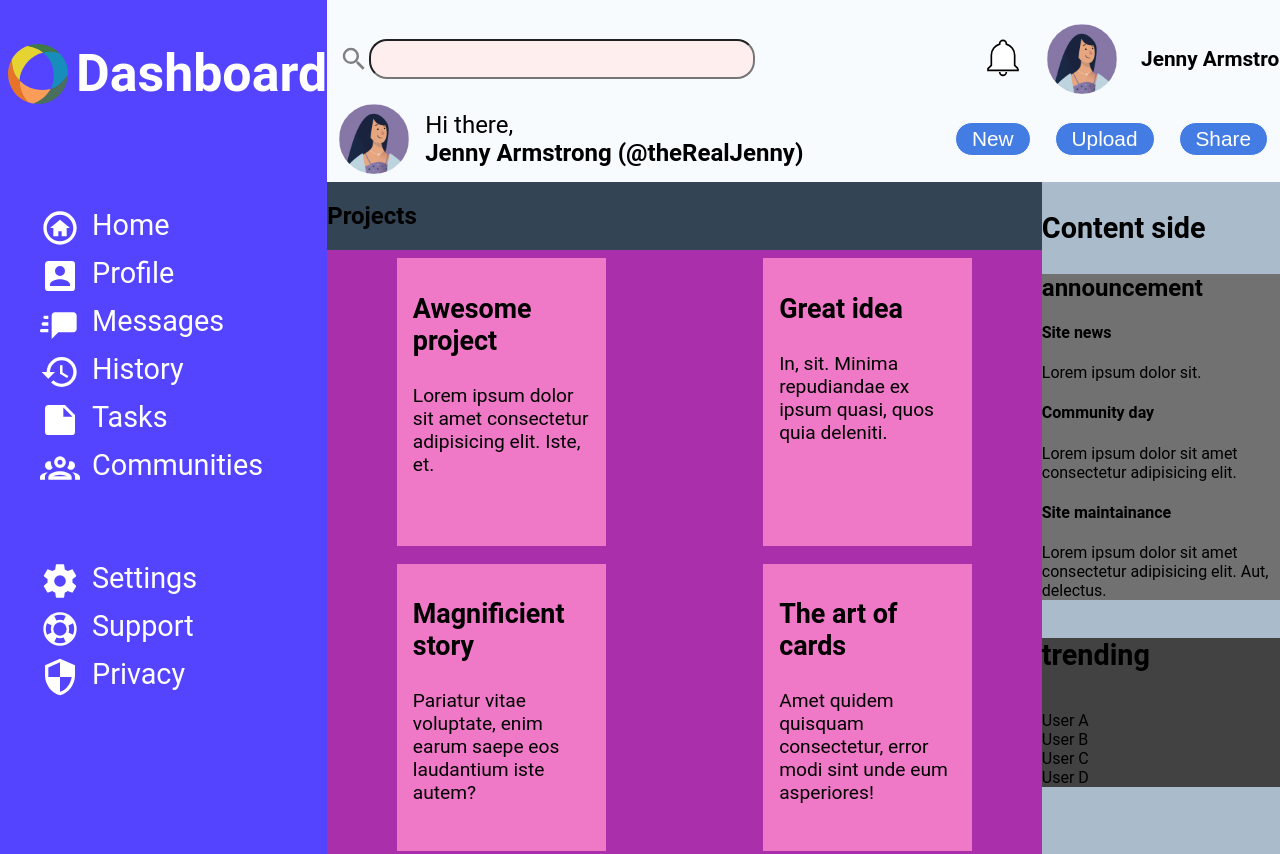
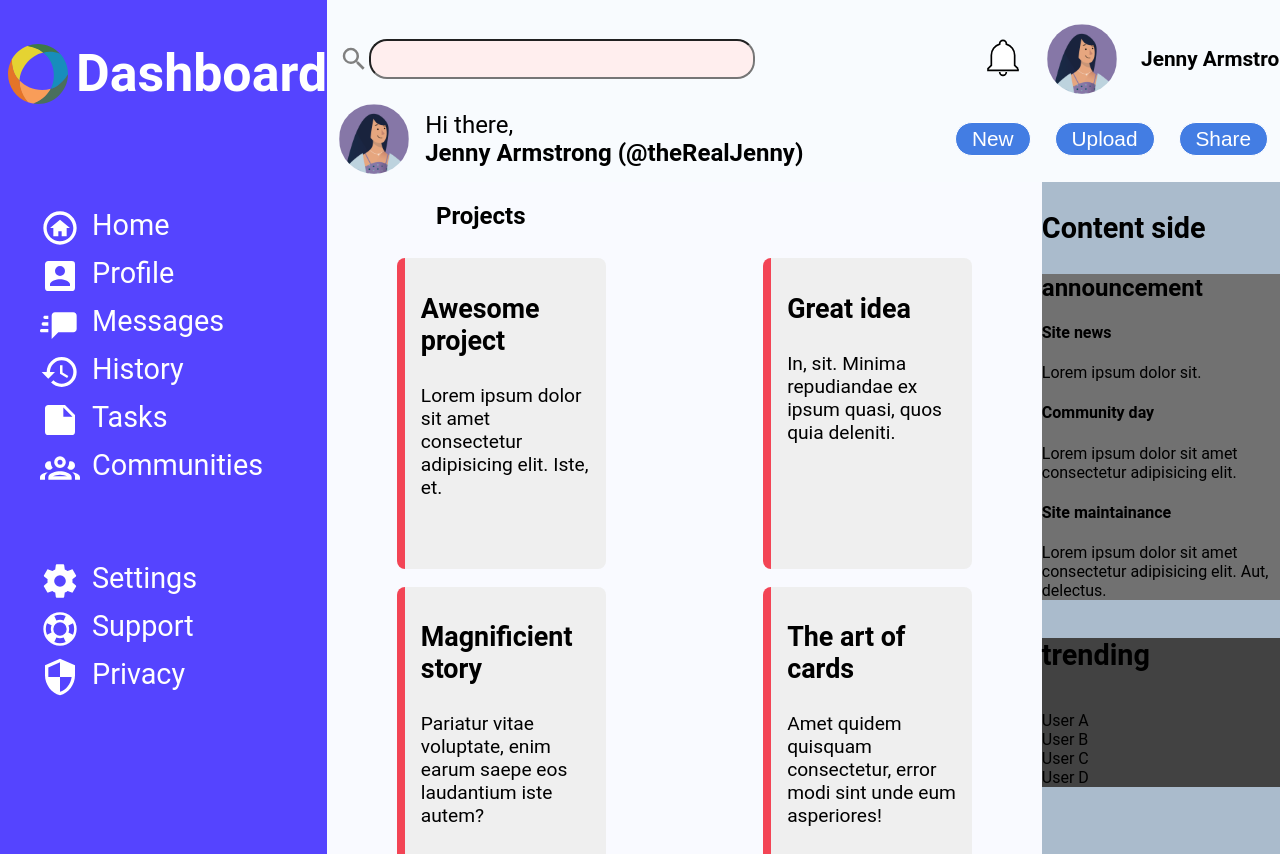
Before and after one commit to voiceinthedark/odin-dashboard-project, a plain HTML site: page index.html in a window 1280 px wide. Shown: the top 854 px of the page. Drawn offline with Linux system fonts and the light colour scheme.

```diff
--- a/styles.css
+++ b/styles.css
@@ -27,6 +27,8 @@
 
 :root {
   --header-bg: #f8fbfe;
+  --projects-bg: #f9faff;
+  --card-bg: #efefef;
 
 }
 
@@ -230,11 +232,16 @@ main {
 .content .projects {
   display: flex;
   flex-direction: column;
+  background-color: var(--projects-bg);
+
+  h2{
+    margin-left: 6.8rem;
+  }
 }
 
 .content .projects .cards {
   height: inherit;
-  background-color: #aa2faa;
+  background-color: inherit;
   grid-area: projects;
   display: grid;
   grid-template-columns: 1fr 1fr;
@@ -247,10 +254,12 @@ main {
 .projects>.cards>.card {
   font-size: 1.2rem;
   margin-top: 16px;
-  background-color: rgb(239, 120, 199);
+  background-color: var(--card-bg);
   padding: 8px 16px;
   width: 60%;
   height: 100%;
+  border-left: 8px solid #f34455;
+  border-radius: 8px;
 }
 
 .card>h3 {
```
Also changed, not shown: index.html (+1 -0 lines).
